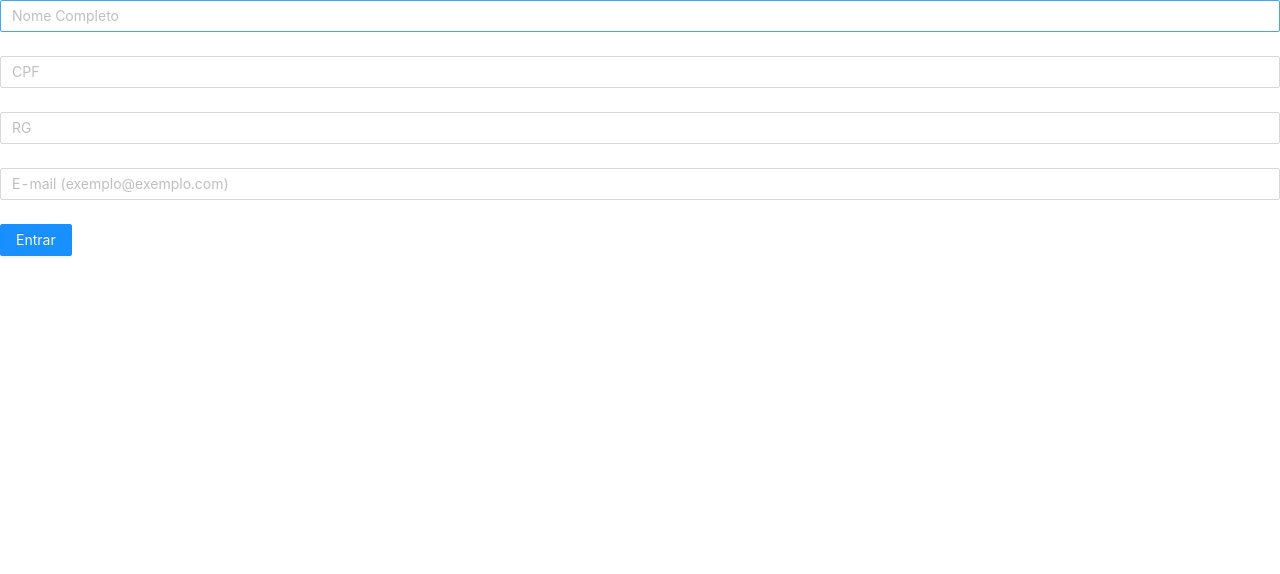
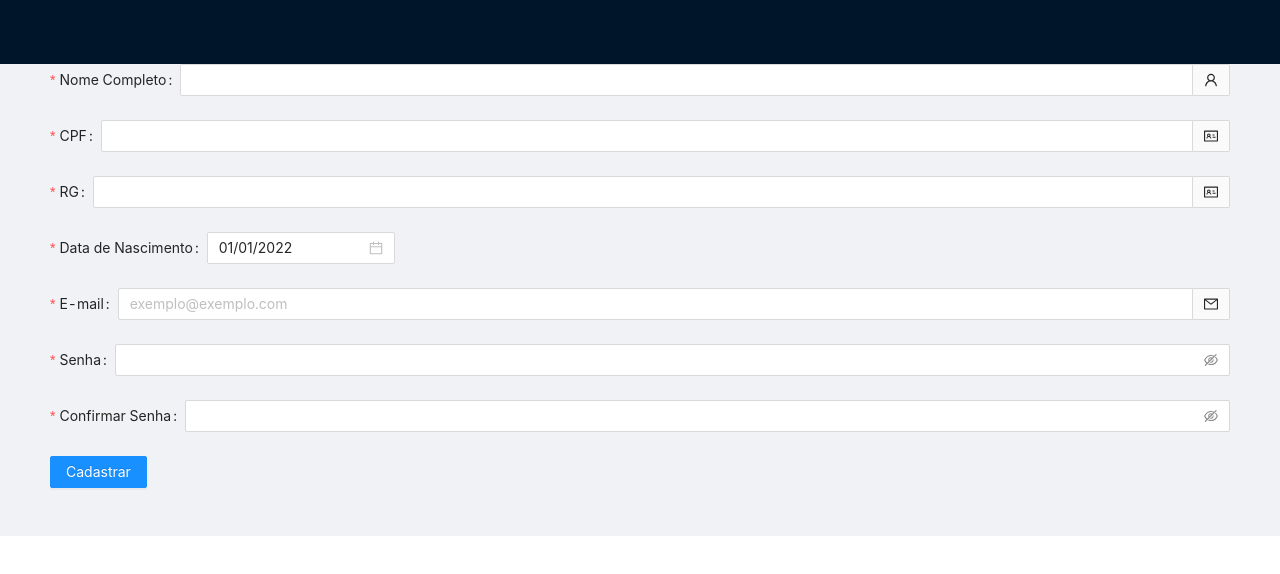
Before and after one commit to oliveragabriel/form-validation-antd, a React (Create React App) app: page / in a window 1280 px wide. Shown: the top 574 px of the page. Built offline with nearby package versions, Linux system fonts and the light colour scheme.

Commit message:
feat: new input and alert

```diff
--- a/package.json
+++ b/package.json
@@ -3,9 +3,11 @@
   "version": "0.1.0",
   "private": true,
   "dependencies": {
+    "@ant-design/icons": "4.0.0",
     "@testing-library/jest-dom": "^5.16.1",
     "@testing-library/react": "^12.1.2",
     "@testing-library/user-event": "^13.5.0",
+    "antd": "^4.18.5",
     "react": "^17.0.2",
     "react-dom": "^17.0.2",
     "react-scripts": "5.0.0",
--- a/src/App.js
+++ b/src/App.js
@@ -1,35 +1,71 @@
-import { Form, Button } from "antd";
+import { useState } from "react";
+import { Layout, Form, Button } from "antd";
 import "antd/dist/antd.css";
+import Alert from "./components/Alert";
 import NameInput from "./components/NameInput";
 import CpfInput from "./components/CpfInput";
 import RgInput from "./components/RgInput";
 import EmailInput from "./components/EmailInput";
+import PasswordInput from "./components/PasswordInput";
+import ConfirmPasswordInput from "./components/ConfirmPasswordInput";
+import BirthDate from "./components/BirthDate";
 
 function App() {
+
+  const { Header, Content, Footer } = Layout;
+
+  const [index, setIndex] = useState(null);
+  const [control, setControl] = useState(false);
+  const [pessoa, setPessoa] = useState({});
+  console.log(pessoa)
+
+  const [form] = Form.useForm();
+
+  const submitForm = () => {
+    form.resetFields();
+  };
+
   const onFinish = (values) => {
     console.log("Success:", values);
+    setPessoa(values)
+    setControl(true);
+    setIndex(0);
+    submitForm(values);
   };
 
   const onFinishFailed = (errorInfo) => {
     console.log("Failed:", errorInfo);
+    setControl(true);
+    setIndex(1);
   };
 
   return (
+    <Layout>
+      <Header></Header>
+      <Content style={{ padding: '0 50px' }}>
         <Form
           name="basic"
+          form={form}
           initialValues={{ remember: true }}
           onFinish={onFinish}
           onFinishFailed={onFinishFailed}
           autoComplete="off"
         >
+          <Alert control={control} index={index} />
           <NameInput />
           <CpfInput />
           <RgInput />
+          <BirthDate />
           <EmailInput />
+          <PasswordInput />
+          <ConfirmPasswordInput />
           <Button type="primary" htmlType="submit">
-        Entrar
+            Cadastrar
           </Button>
         </Form>
+      </Content>
+      <Footer></Footer>
+    </Layout>
   );
 }
 
--- /dev/null
+++ b/src/components/Alert.js
@@ -0,0 +1,27 @@
+import { Alert } from "antd";
+import "antd/dist/antd.css";
+
+function showAlert({ control, index }) {
+  const message = [
+    "Cadastro efetuado com sucesso!",
+    "Não foi possível efetuar o cadastro!",
+  ];
+
+  const type = [
+    "success",
+    "error"
+  ];
+
+  return (
+    <div>
+      {
+      control ? (
+        <Alert message={`${message[index]}`} type={`${type[index]}`} closable />
+      ) : (
+        ""
+      )}
+    </div>
+  );
+}
+
+export default showAlert;
--- /dev/null
+++ b/src/components/BirthDate.js
@@ -0,0 +1,23 @@
+import { Form, DatePicker } from "antd";
+import "antd/dist/antd.css";
+import moment from 'moment';
+
+function BirthDate() {
+
+  const dateFormatList = ['DD/MM/YYYY', 'DD/MM/YY'];
+
+  return (
+    <Form.Item
+      label="Data de Nascimento"
+      name="birthDate"
+      rules={[
+        { required: true, message: "O campo Data de Nascimento é obrigatório!" },
+      ]}
+      initialValue={moment("01/01/2022", dateFormatList[0])}
+    >
+      <DatePicker placeholder="Data de Nascimento" format={dateFormatList} />
+    </Form.Item>
+  );
+}
+
+export default BirthDate;
--- /dev/null
+++ b/src/components/ConfirmPasswordInput.js
@@ -0,0 +1,28 @@
+import { Form, Input } from "antd";
+import "antd/dist/antd.css";
+
+function ConfirmPasswordInput() {
+  return (
+    <Form.Item
+      label="Confirmar Senha"
+      name="confirmPassword"
+      rules={[
+        { required: true, message: "O campo Confirmar Senha é obrigatório!" },
+        ({ getFieldValue }) => ({
+          validator(_, value) {
+            if (!value || getFieldValue('password') === value) {
+              return Promise.resolve();
+            }
+            if (value.length >= getFieldValue('password').length  && getFieldValue('password') !== value) {
+              return Promise.reject(new Error('Os campos Senha e Confirmar Senha não estão iguais!'));
+            }
+          },
+        })
+      ]}
+    >
+      <Input.Password placeholder="" />
+    </Form.Item>
+  );
+}
+
+export default ConfirmPasswordInput;
--- a/src/components/CpfInput.js
+++ b/src/components/CpfInput.js
@@ -1,16 +1,20 @@
 import { Form, Input } from "antd";
+import { IdcardOutlined } from '@ant-design/icons';
 import "antd/dist/antd.css";
 
 function CpfInput() {
   return (
       <Form.Item
-        label=""
+        label="CPF"
         name="cpf"
         rules={[
           { required: true, message: "O campo CPF é obrigatório!" },
           { max: 14, message: "Quantidade máxima de caracteres é 14!" },
           () => ({
             validator(_, value) {
+              if (!value) {
+                return Promise.resolve();
+              }
               if (value.includes(".") || value.includes("-")) {
                 return Promise.reject(new Error('Digite apenas números, sem pontos ou traços!'));
               }
@@ -20,7 +24,8 @@ function CpfInput() {
         ]}
       >
         <Input
-          placeholder="CPF"
+          placeholder=""
+          addonAfter={<IdcardOutlined />}
         />
       </Form.Item>
   );
--- a/src/components/EmailInput.js
+++ b/src/components/EmailInput.js
@@ -1,15 +1,19 @@
 import { Form, Input } from "antd";
+import { MailOutlined } from '@ant-design/icons';
 import "antd/dist/antd.css";
 
 function EmailInput() {
   return (
       <Form.Item
-        label=""
+        label="E-mail"
         name="email"
         rules={[
           { required: true, message: "O campo E-mail é obrigatório!" },
           () => ({
             validator(_, value) {
+              if (!value) {
+                return Promise.resolve();
+              }
               if (value.length < 4) {
                 return Promise.reject(new Error('Um e-mail válido precisa no mínimo de 4 caracteres'));
               }
@@ -27,7 +31,8 @@ function EmailInput() {
         ]}
       >
         <Input
-          placeholder="E-mail (exemplo@exemplo.com)"
+          placeholder="exemplo@exemplo.com"
+          addonAfter={<MailOutlined />}
         />
       </Form.Item>
   );
--- a/src/components/NameInput.js
+++ b/src/components/NameInput.js
@@ -1,17 +1,19 @@
 import { Form, Input } from "antd";
+import { UserOutlined } from '@ant-design/icons';
 import "antd/dist/antd.css";
 
 function NameInput() {
   return (
       <Form.Item
-        label=""
+        label="Nome Completo"
         name="username"
         rules={[
           { required: true, message: "O campo Nome é obrigatório!" },
         ]}
       >
         <Input
-          placeholder="Nome Completo"
+          placeholder=""
+          addonAfter={<UserOutlined />}
         />
       </Form.Item>
   );
--- a/src/components/PasswordInput.js
+++ b/src/components/PasswordInput.js
@@ -4,31 +4,46 @@ import "antd/dist/antd.css";
 function PasswordInput() {
   return (
     <Form.Item
-        label=""
+      label="Senha"
       name="password"
       rules={[
-          { required: true, message: "O campo E-mail é obrigatório!" },
+        { required: true, message: "O campo Senha é obrigatório!" },
         () => ({
           validator(_, value) {
-              if (value.length < 4) {
-                return Promise.reject(new Error('Um e-mail válido precisa no mínimo de 4 caracteres'));
-              }
-              if (value.includes("@") || value.includes("#") || value.includes("$") || value.includes("%") || value.includes("&")) {
-                return Promise.reject(new Error('Um e-mail válido precisa conter: @'));
-              }
-              if (value.includes(".") === false) {
-                return Promise.reject(new Error('Um e-mail válido precisa conter: .'));
-              }
-              if (value.length >= 4 && value.includes(".") && value.includes("@")) {
+            if (!value) {
               return Promise.resolve();
             }
+            if (value.length < 8) {
+              return Promise.reject(
+                new Error(
+                  "Uma Senha segura precisa de no mínimo de 8 caracteres!"
+                )
+              );
+            }
+            if (
+              value.includes("1") === false &&
+              value.includes("2") === false &&
+              value.includes("3") === false &&
+              value.includes("4") === false &&
+              value.includes("5") === false &&
+              value.includes("6") === false &&
+              value.includes("7") === false &&
+              value.includes("8") === false &&
+              value.includes("9") === false &&
+              value.includes("0") === false
+            ) {
+              return Promise.reject(
+                new Error(
+                  "Uma Senha segura precisa conter ao menos um número!"
+                )
+              );
+            }
+              return Promise.resolve();
           },
         }),
       ]}
     >
-        <Input
-          placeholder="Senha"
-        />
+      <Input.Password placeholder="" />
     </Form.Item>
   );
 }
--- a/src/components/RgInput.js
+++ b/src/components/RgInput.js
@@ -1,15 +1,19 @@
 import { Form, Input } from "antd";
+import { IdcardOutlined } from '@ant-design/icons';
 import "antd/dist/antd.css";
 
 function RgInput() {
   return (
       <Form.Item
-        label=""
+        label="RG"
         name="rg"
         rules={[
           { required: true, message: "O campo RG é obrigatório!" },
           () => ({
             validator(_, value) {
+              if (!value) {
+                return Promise.resolve();
+              }
               if (value.includes(".") || value.includes("-")) {
                 return Promise.reject(new Error('Digite apenas números, sem pontos ou traços!'));
               }
@@ -19,7 +23,8 @@ function RgInput() {
         ]}
       >
         <Input
-          placeholder="RG"
+          placeholder=""
+          addonAfter={<IdcardOutlined />}
         />
       </Form.Item>
   );
```
Also changed, not shown: 1 other file (tests, documents, lock files or other folders). Lines whose indentation alone changed are shown as unchanged.
